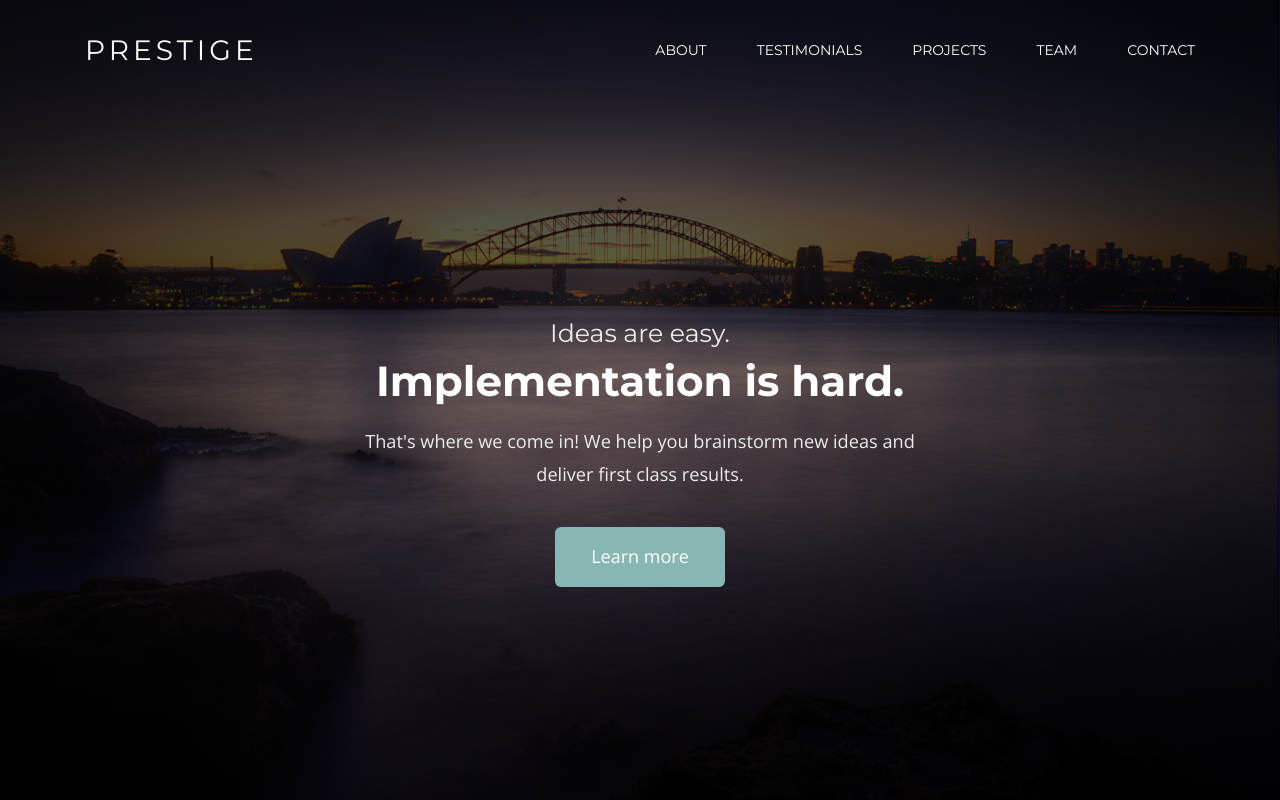
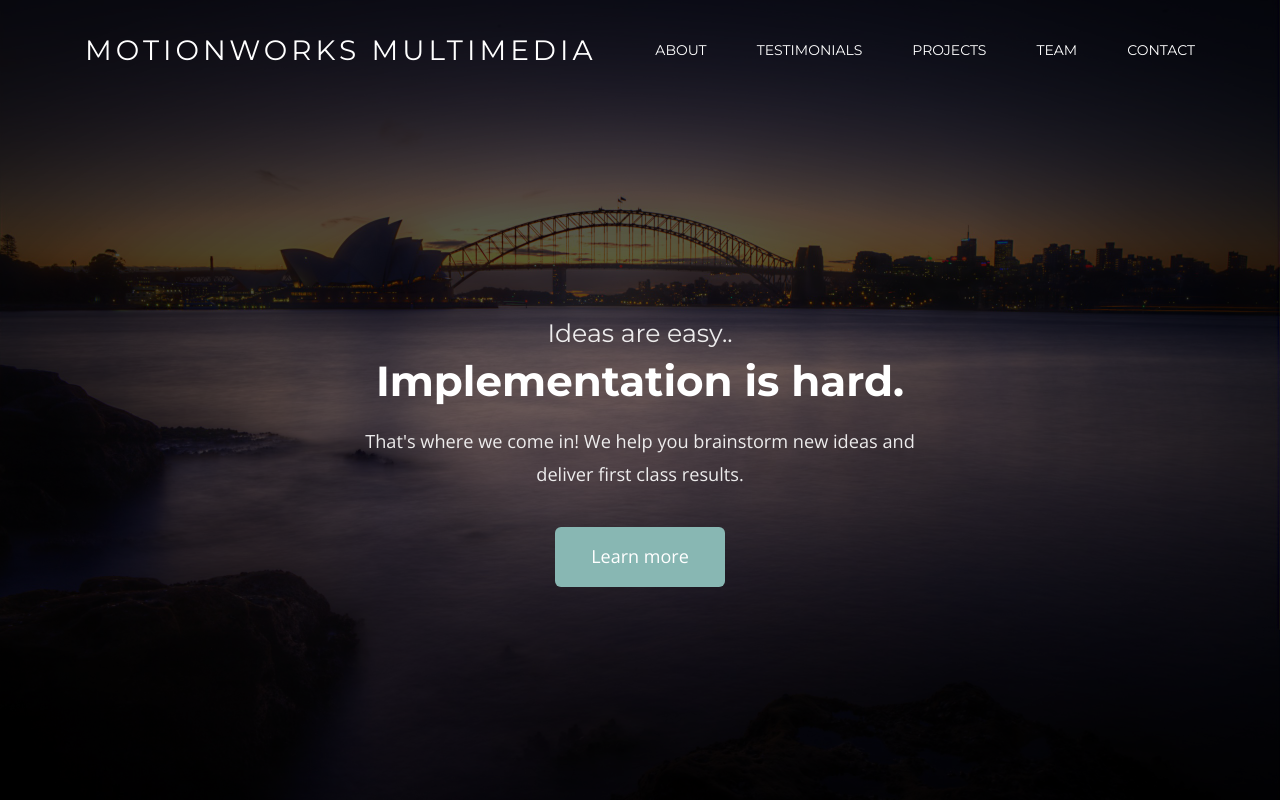
Before and after one commit to michaelhucks22/Motionworks, a plain HTML site: page index-video.html in a window 1280 px wide. Shown: the top 800 px of the page. Drawn offline with nearby package versions, Linux system fonts and the light colour scheme.

Commit message:
changed title header

```diff
--- a/index-video.html
+++ b/index-video.html
@@ -61,7 +61,7 @@
                 <span class="icon-bar"></span>
                 <span class="icon-bar"></span>
               </button>
-              <h1><a class="navbar-brand scroll" href="#intro">Prestige</a></h1>
+              <h1><a class="navbar-brand scroll" href="#intro">Motionworks Multimedia</a></h1>
             </div>
             <div class="navbar-collapse collapse">
               <ul class="nav navbar-nav pull-right">
@@ -87,7 +87,7 @@
           <div class="container">
             <div class="row">
               <div class="carousel-caption-center colour-white">
-                <h2>Ideas are easy.</h2>
+                <h2>Ideas are easy..</h2>
                 <h1>Implementation is hard.</h1>
                 <p>That's where we come in! We help you brainstorm new ideas and deliver first class results.</p>
                 <p><a class="btn btn-lg btn-primary scroll" href="#about" role="button">Learn more</a></p>
```
